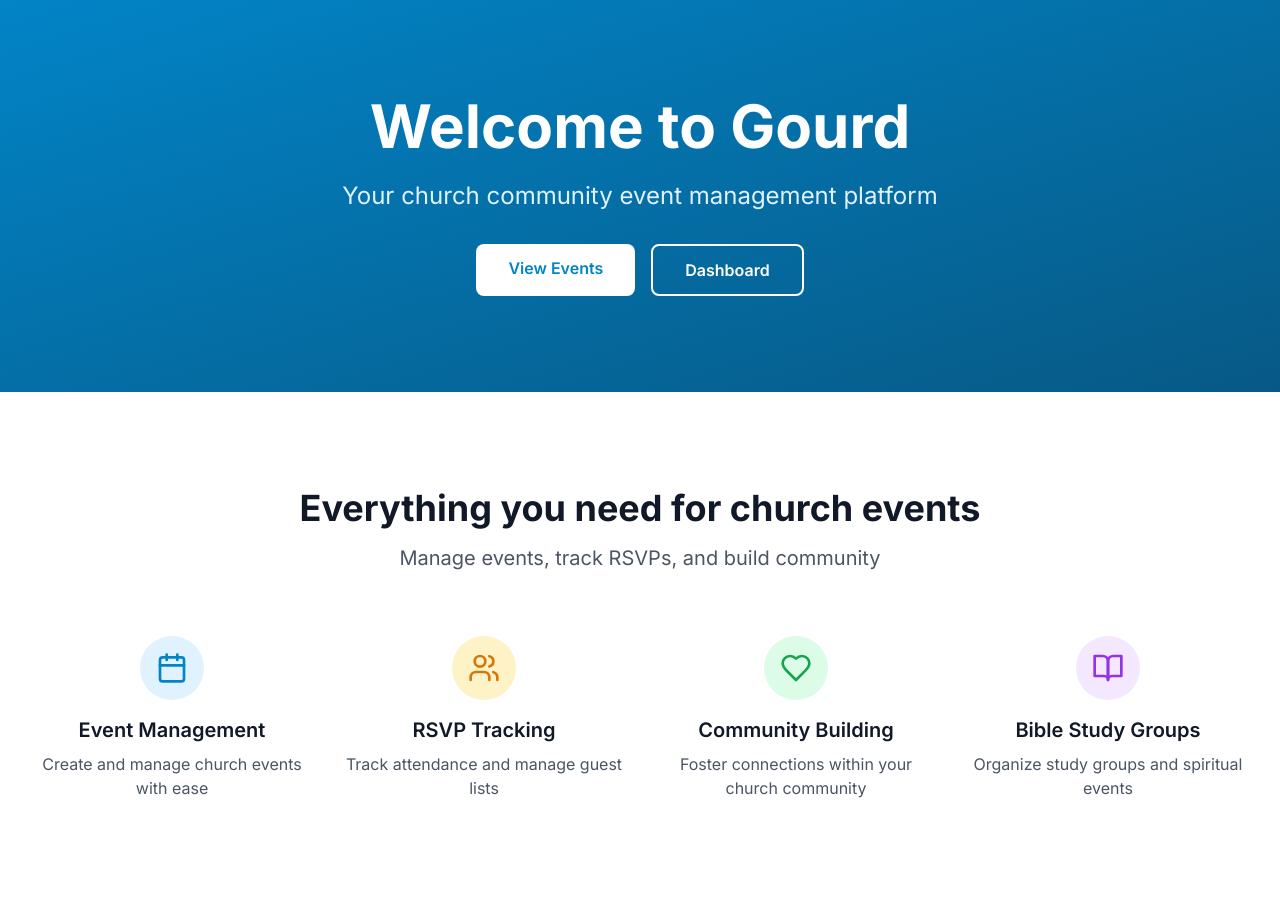
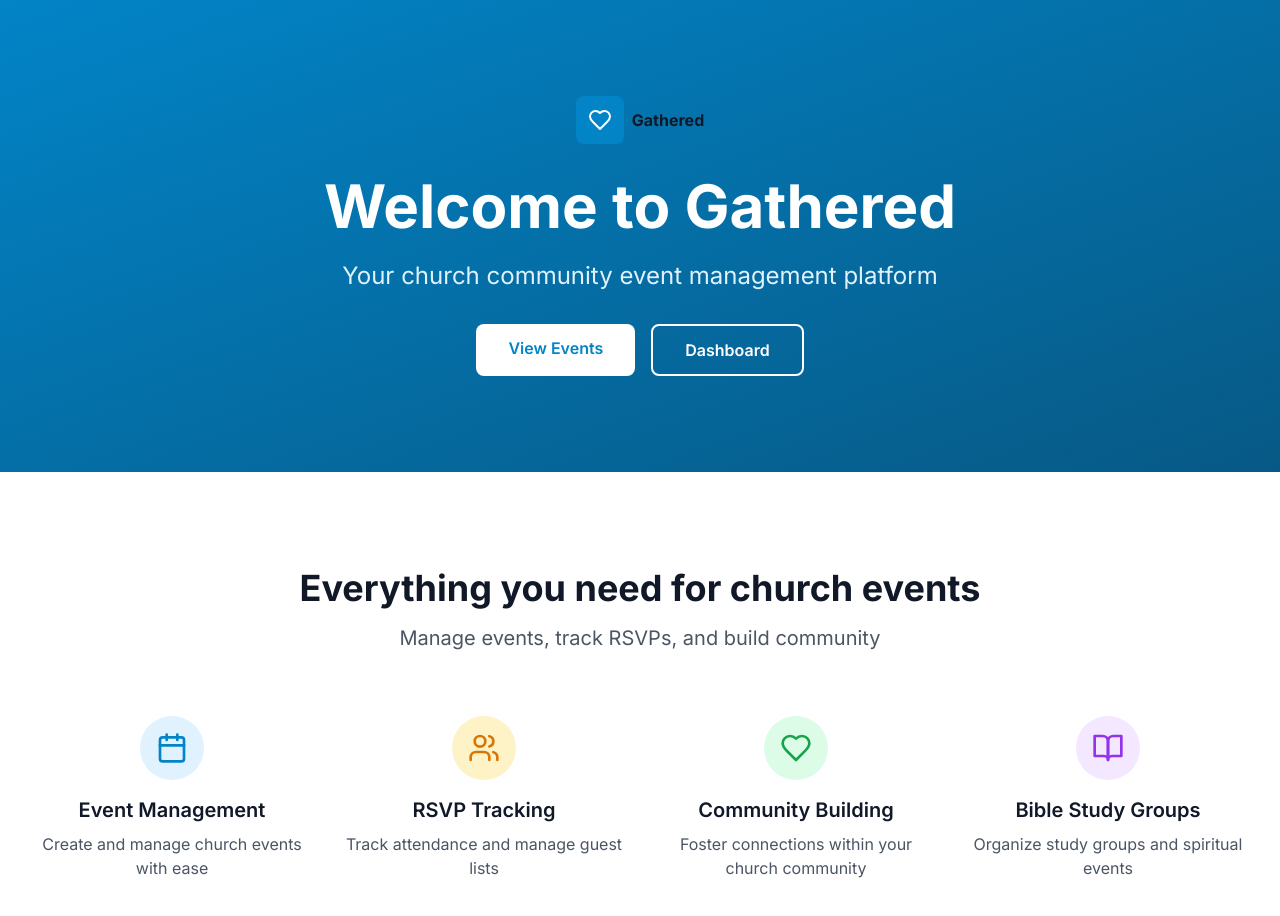
Before and after one commit to eyinjusalako1/gourd, a Next.js app: page / in a window 1280 px wide. Shown: the top 916 px of the page. Built offline with nearby package versions, Linux system fonts and the light colour scheme.

Commit message:
Rebrand to Gathered: update name and add logo component

```diff
--- a/package.json
+++ b/package.json
@@ -1,5 +1,5 @@
 {
-  "name": "gourd",
+  "name": "gathered",
   "version": "0.1.0",
   "private": true,
   "scripts": {
--- a/src/app/layout.tsx
+++ b/src/app/layout.tsx
@@ -6,7 +6,7 @@ import { AuthProvider } from '@/lib/auth-context'
 const inter = Inter({ subsets: ['latin'] })
 
 export const metadata: Metadata = {
-  title: 'Gourd - Church Event Management',
+  title: 'Gathered - Church Event Management',
   description: 'A modern platform for managing church events and community engagement',
 }
 
--- a/src/app/page.tsx
+++ b/src/app/page.tsx
@@ -1,5 +1,6 @@
 import Link from 'next/link'
 import { Calendar, Users, Heart, BookOpen } from 'lucide-react'
+import { Logo } from '@/components/Logo'
 
 export default function Home() {
   return (
@@ -8,8 +9,11 @@ export default function Home() {
       <div className="bg-gradient-to-br from-primary-600 to-primary-800 text-white">
         <div className="max-w-7xl mx-auto px-4 sm:px-6 lg:px-8 py-24">
           <div className="text-center">
+            <div className="flex justify-center mb-8">
+              <Logo size="lg" />
+            </div>
             <h1 className="text-4xl md:text-6xl font-bold mb-6">
-              Welcome to Gourd
+              Welcome to Gathered
             </h1>
             <p className="text-xl md:text-2xl mb-8 text-primary-100">
               Your church community event management platform
--- /dev/null
+++ b/src/components/Logo.tsx
@@ -0,0 +1,26 @@
+import React from 'react'
+import { Heart } from 'lucide-react'
+
+interface LogoProps {
+  size?: 'sm' | 'md' | 'lg'
+  className?: string
+}
+
+export function Logo({ size = 'md', className = '' }: LogoProps) {
+  const sizeClasses = {
+    sm: 'w-8 h-8',
+    md: 'w-10 h-10',
+    lg: 'w-12 h-12'
+  }
+
+  return (
+    <div className={`flex items-center space-x-2 ${className}`}>
+      <div className={`${sizeClasses[size]} bg-primary-600 rounded-lg flex items-center justify-center`}>
+        <Heart className="w-6 h-6 text-white" />
+      </div>
+      <span className="font-bold text-gray-900 dark:text-white">
+        Gathered
+      </span>
+    </div>
+  )
+}
```
Also changed, not shown: 1 other file (tests, documents, lock files or other folders).
